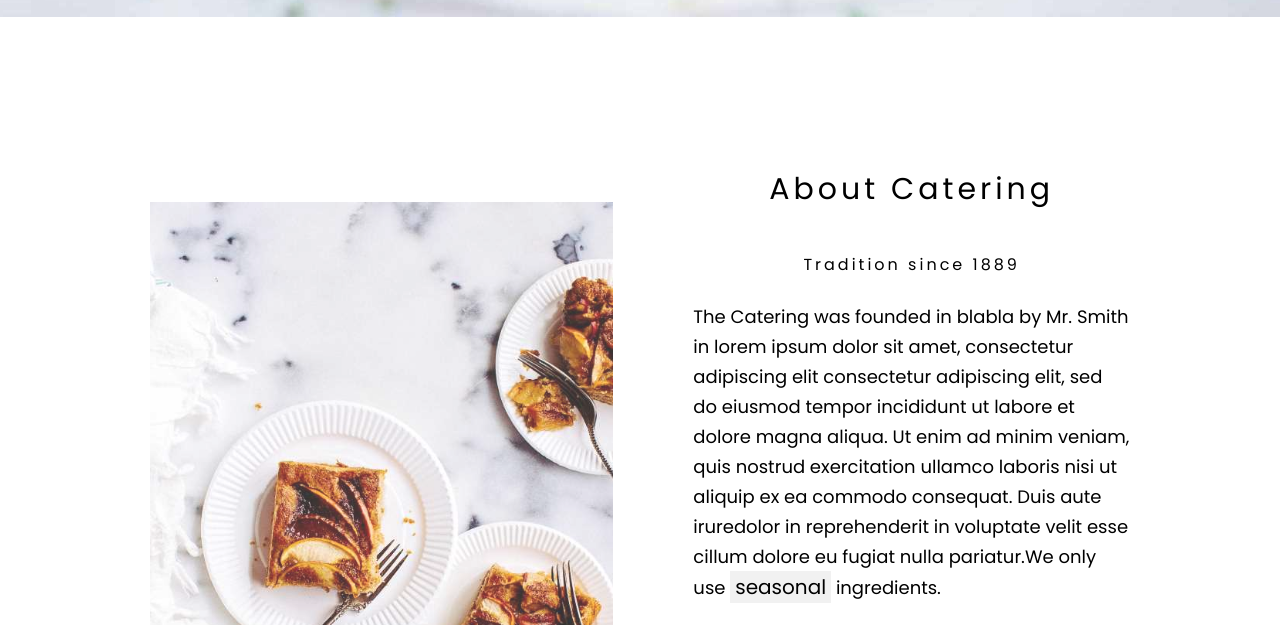
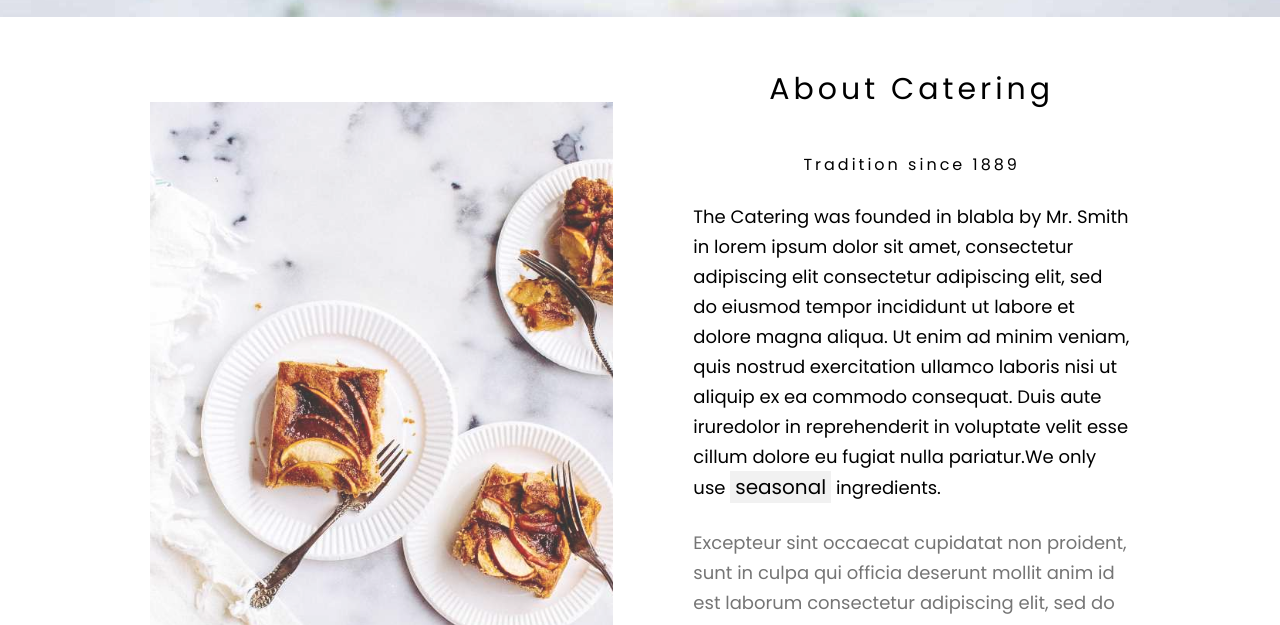
Before and after one commit to Ravi-Shekhawat/LE-catering, a plain HTML site: page index.html in a window 1280 px wide. Shown: the part 683-1308 px from the top of the page. Drawn offline with Linux system fonts and the light colour scheme.

Commit message:
Update style.css

```diff
--- a/style.css
+++ b/style.css
@@ -88,7 +88,7 @@ nav{
 .About-section{
     display: flex;
     justify-content: space-between;
-    padding: 150px;
+    padding: 50px 150px;
 }
 .About{
     display: flex;
```
